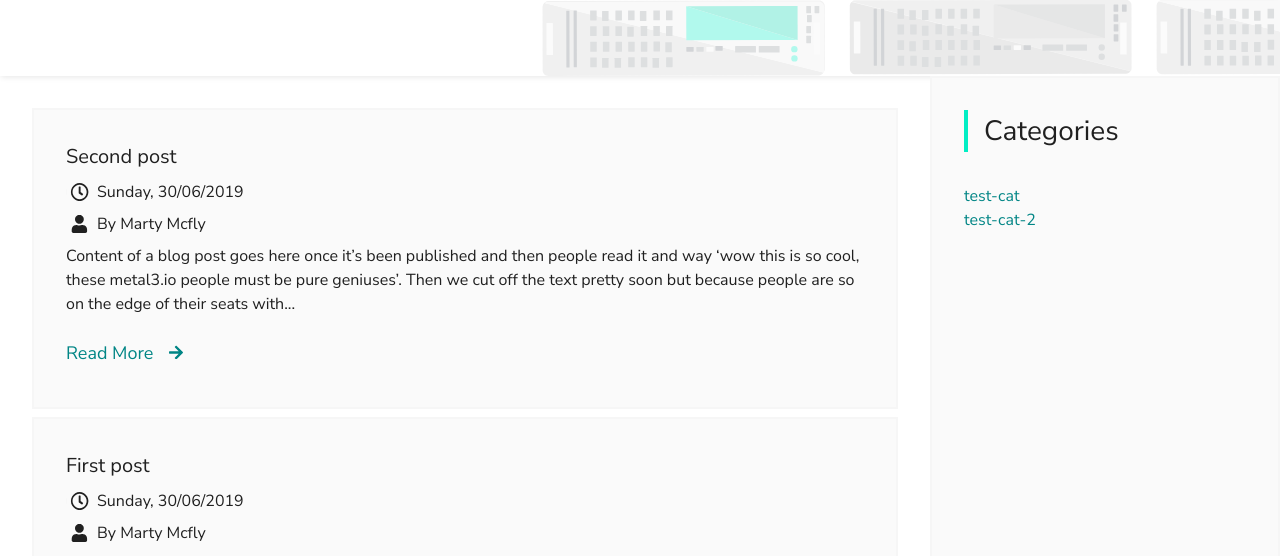
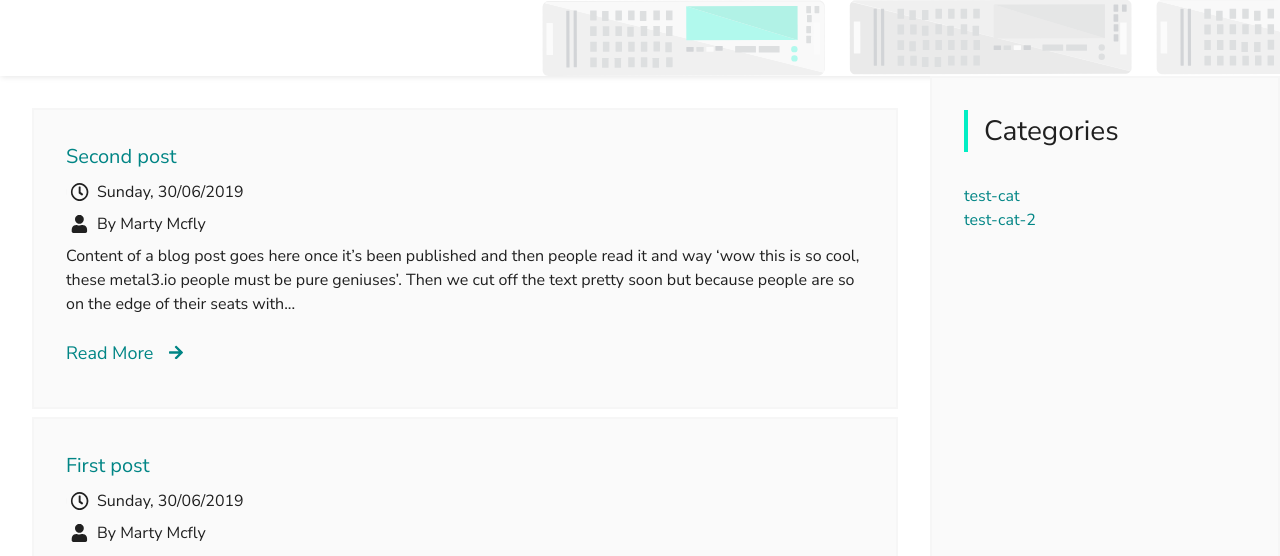
Before and after one commit to metal3-io/metal3-io.github.io, a Jekyll site: the page built from blog/index.html, in a window 1280 px wide. Shown: the part 303-859 px from the top of the page. Built offline with Jekyll 4.4.1, drawn with Linux system fonts in a browser that asks for light colours; the list of posts is cut into pages by our own code.

Commit message:
blog-updates

```diff
--- a/_includes/head.html
+++ b/_includes/head.html
@@ -7,6 +7,7 @@
   <meta name="description" content="">
   <meta name="viewport" content="width=device-width, initial-scale=1">
   <link rel="stylesheet" href="/assets/css/styles.css">
+  <link rel="shortcut icon" type="image/png" href="/favicon.png"/>
 
   <meta name="theme-color" content="#008585">
   {% feed_meta %}
--- a/_sass/_homepage.scss
+++ b/_sass/_homepage.scss
@@ -136,6 +136,7 @@
         }
     }/*preview*/
 
+
     &__snippet {
         display: block;
         min-width: max-content;
--- a/_sass/_subpage.scss
+++ b/_sass/_subpage.scss
@@ -10,23 +10,17 @@
 }
 
 .mk-blog {
-    @media (min-width: $mk--breakpoint--md) {
-        grid-template-columns: 3fr 1fr;
-        display: grid;
-        grid-template-areas: "posts categories"
-
+    &__post {
+        &__title {
+            margin-bottom :var(--mk--spacer--md);
+        }
     }
     &__posts {
-        grid-area: posts;
-    }
-    &__categories {
-        grid-area: categories;
-        background: var(--mk--BackgroundColor--250);
-        padding:var(--mk--spacer--md) var(--mk--spacer--sm);
-        @media (min-width: $mk--breakpoint--md){
-            padding:var(--mk--spacer--lg) var(--mk--spacer--lg);
+        &__title {
+            color: var(--mk--Color--500);
         }
     }
+
 }
 
 .mk-main__section.mk-component-overview {
--- a/blog/index.html
+++ b/blog/index.html
@@ -16,7 +16,7 @@ title: Blog
     <section class="mk-blog__posts mk-main__content">
         {% for post in paginator.posts %}
         <article class="mk-blog-meta mk-main__section">
-                <h3 class="mk-heading--lg mk-blog-meta__title">{{ post.title }}</h3>
+                <h3 class="mk-heading--lg mk-blog__posts__title">{{ post.title }}</h3>
                 <time datetime="1999-12-23" class="mk-blog-meta__item mk-blog-meta__timestamp mk-blog-meta__timestamp--light">{{ post.date | date: "%A, %-d/%m/%Y" }}</time>
                 <div class="mk-blog-meta__author mk-blog-meta__item">By {{ post.author }}</div>
                 <p>{{ post.content | strip_html | truncatewords: 50 }}</p>
```
Also changed, not shown: _layouts/post.html (+3 -6 lines).
